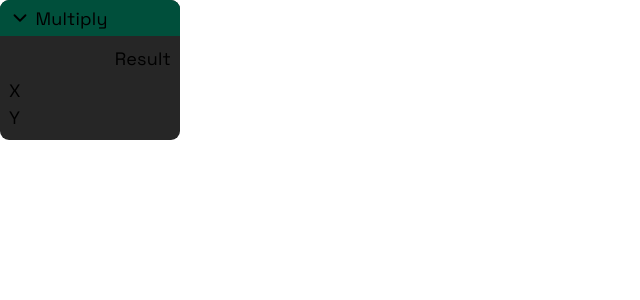
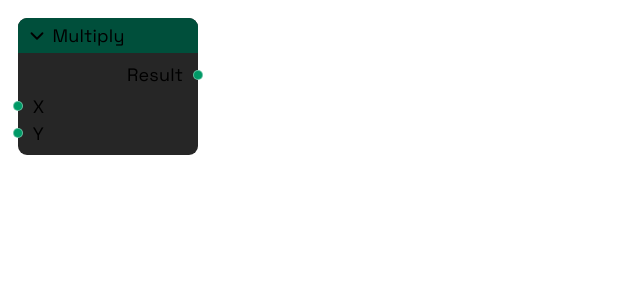
Before and after one commit to claudedjoumessi/nodemap, a React (Vite) app: page / in a window 1280 px wide. Shown: the top 300 px of the page, without its empty margins (0-640 px from the left). Built offline with nearby package versions, Linux system fonts and the light colour scheme.

Commit message:
(feat): create node basic structure/styles

```diff
--- a/src/index.css
+++ b/src/index.css
@@ -25,21 +25,38 @@
 
   /* Node */
   .node {
-    @apply w-40 flex flex-col bg-neutral-800 rounded-lg;
+    --node-x-padding: 8px;
+    --noodle-size: 10px;
+    @apply absolute top-4 left-4 w-40 flex flex-col bg-neutral-800 rounded-lg;
   }
   .node-header {
-    @apply flex items-center gap-1 px-2 py-1 bg-emerald-900 rounded-t-lg;
+    padding: 4px var(--node-x-padding);
+    @apply flex items-center gap-1 bg-emerald-900 rounded-t-lg;
   }
   .node-body {
-    @apply flex flex-col gap-1 p-2;
+    padding: var(--node-x-padding);
+    @apply flex flex-col gap-1;
   }
   .node-ports {
     @apply w-full flex flex-col;
   }
   .port {
-    @apply flex;
+    @apply flex items-center relative px-1.5;
+  }
+  .port .port-noodle {
+    width: var(--noodle-size);
+    height: var(--noodle-size);
+    @apply absolute bg-emerald-600 rounded-full border border-white/40;
   }
   .node-outputs {
     @apply items-end;
   }
+  .node-outputs .port .port-noodle {
+    @apply right-0;
+    transform: translateX(calc(100% + var(--node-x-padding) - (var(--noodle-size) / 2)));
+  }
+  .node-inputs .port .port-noodle {
+    @apply left-0;
+    transform: translateX(calc(-100% - var(--node-x-padding) + (var(--noodle-size) / 2)));
+  }
 }
```
